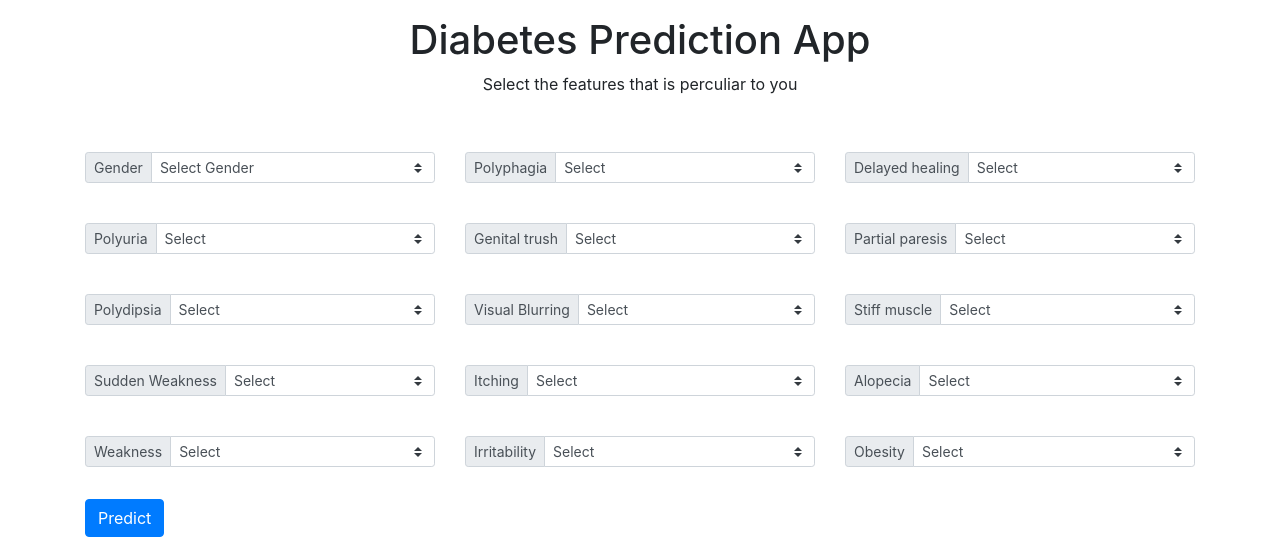
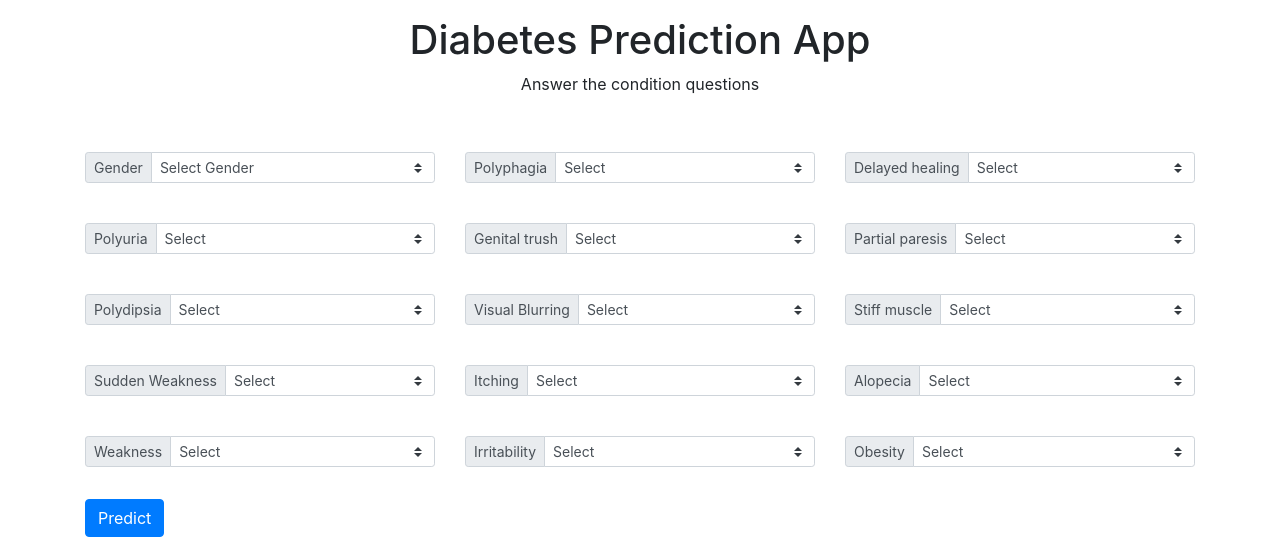
Before and after one commit to Khamaldeeen/CapstoneProject, a Flask app: page / in a window 1280 px wide. Shown: the top 552 px of the page. Run offline with Flask 2, Linux system fonts and the light colour scheme; some libraries are stand-ins or nearby versions.

Commit message:
template update

```diff
--- a/templates/index.html
+++ b/templates/index.html
@@ -21,7 +21,7 @@
       <div class="container-fluid" style="text-align: center;">
     <div class="container pt-3">
     <h1> Diabetes Prediction App</h1>
-    <p> Select the features that is perculiar to you </p>
+    <p> Answer the condition questions </p>
   </div>
   </div>
 <form action="{{ url_for('predict')}}" method="post">
```
